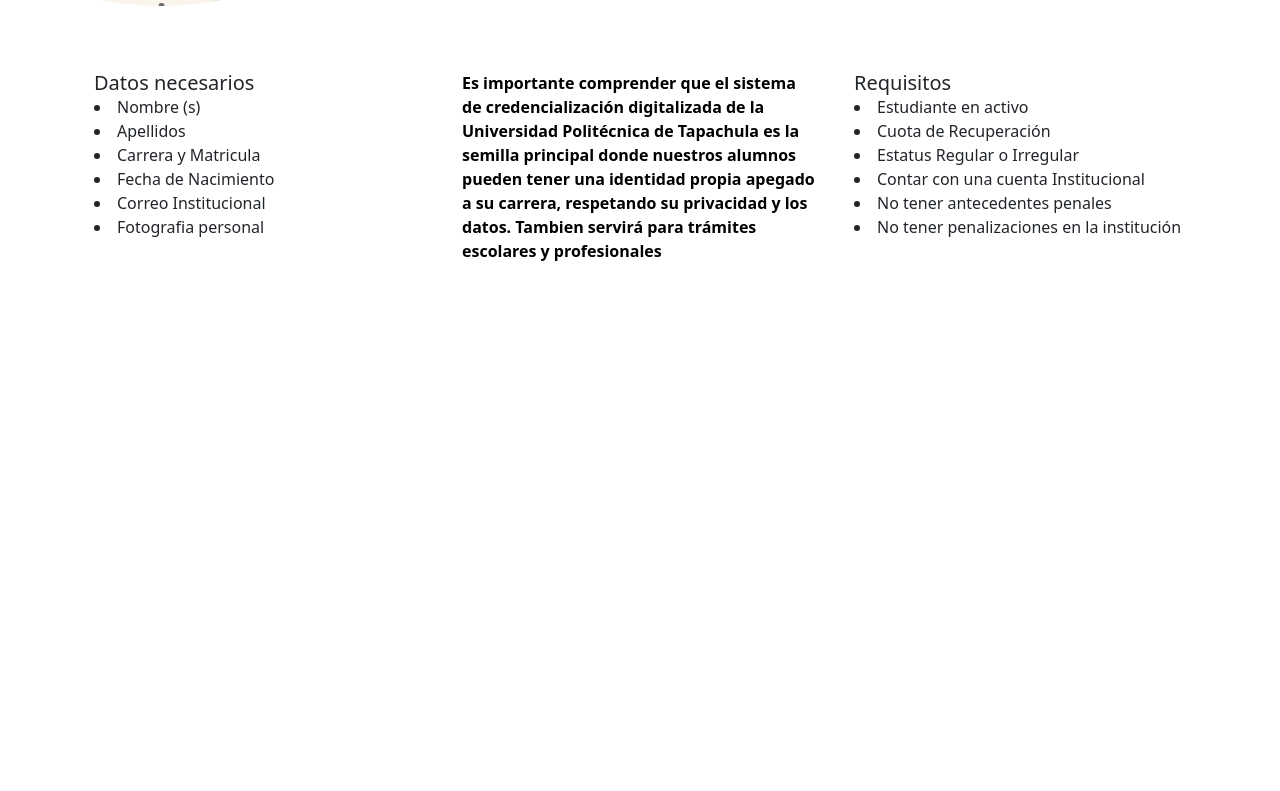
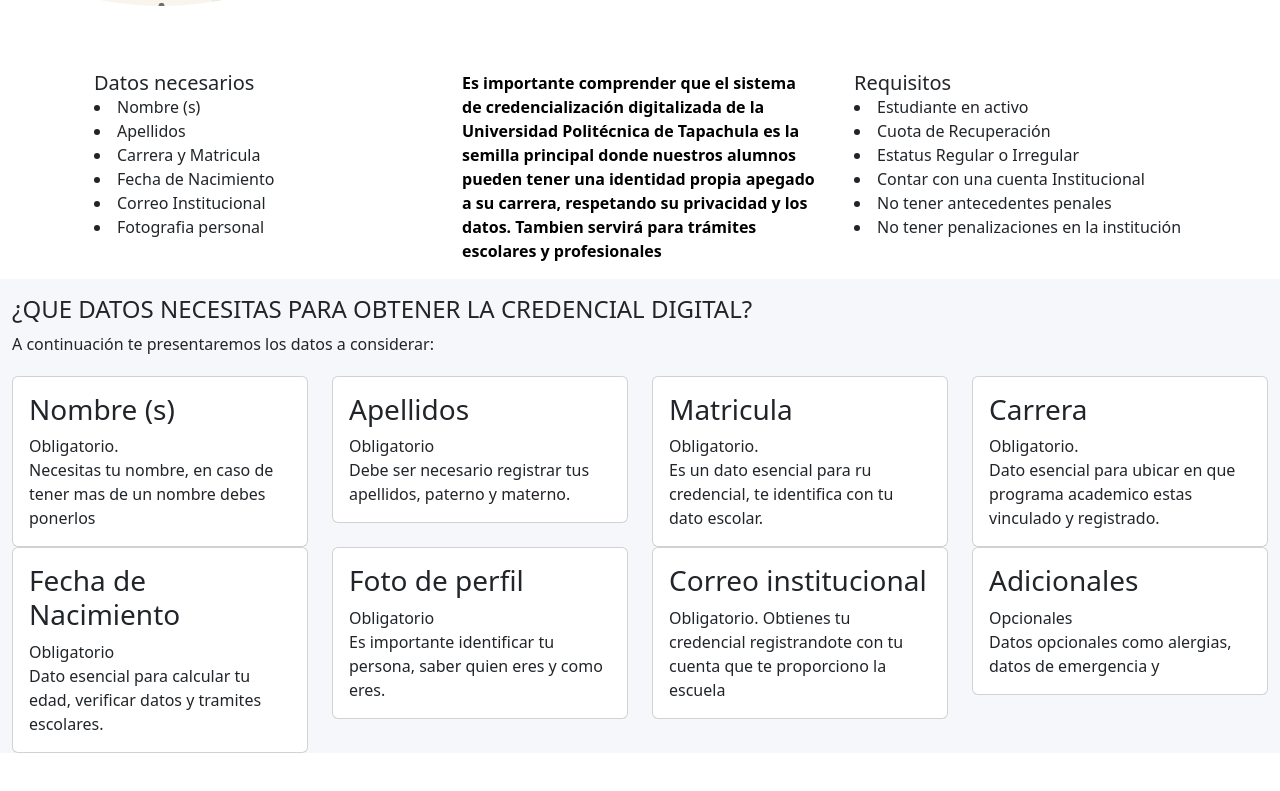
Before and after one commit to MexicodeInc2023/PolicardBeta, a SvelteKit app: page /info in a window 1280 px wide. Shown: the part 741-1532 px from the top of the page. Before the commit the page ends 1120 px from the top, so only its background shows below. Built offline with nearby package versions, Linux system fonts and the light colour scheme.

Commit message:
Info cards temporal (modificación sabado o dming)

```diff
--- a/src/routes/info/+page.svelte
+++ b/src/routes/info/+page.svelte
@@ -112,6 +112,157 @@
     </div>
 
 
+    <div class="grey-bg container-fluid">
+        <section id="minimal-statistics">
+          <div class="row">
+            <div class="col-12 mt-3 mb-1">
+              <h4 class="text-uppercase">¿QUE DATOS NECESITAS PARA OBTENER LA CREDENCIAL DIGITAL?</h4>
+              <p>A continuación te presentaremos los datos a considerar:</p>
+            </div>
+          </div>
+          <div class="row">
+            <div class="col-xl-3 col-sm-6 col-12">
+              <div class="card">
+                <div class="card-content">
+                  <div class="card-body">
+                    <div class="media d-flex">
+                      <div class="align-self-center">
+                        <i class="icon-pencil primary font-large-2 float-left"></i>
+                      </div>
+                      <div class="media-body text-right">
+                        <h3>Nombre (s)</h3>
+                        <span>Obligatorio. <br> Necesitas tu nombre, en caso de tener mas de un nombre debes ponerlos</span>
+                      </div>
+                    </div>
+                  </div>
+                </div>
+              </div>
+            </div>
+            <div class="col-xl-3 col-sm-6 col-12">
+              <div class="card">
+                <div class="card-content">
+                  <div class="card-body">
+                    <div class="media d-flex">
+                      <div class="align-self-center">
+                        <i class="icon-speech warning font-large-2 float-left"></i>
+                      </div>
+                      <div class="media-body text-right">
+                        <h3>Apellidos</h3>
+                        <span>Obligatorio <br> Debe ser necesario registrar tus apellidos, paterno y materno. </span>
+                      </div>
+                    </div>
+                  </div>
+                </div>
+              </div>
+            </div>
+            <div class="col-xl-3 col-sm-6 col-12">
+              <div class="card">
+                <div class="card-content">
+                  <div class="card-body">
+                    <div class="media d-flex">
+                      <div class="align-self-center">
+                        <i class="icon-graph success font-large-2 float-left"></i>
+                      </div>
+                      <div class="media-body text-right">
+                        <h3>Matricula</h3>
+                        <span>Obligatorio. <br> Es un dato esencial para ru credencial, te identifica con tu dato escolar. </span>
+                      </div>
+                    </div>
+                  </div>
+                </div>
+              </div>
+            </div>
+            <div class="col-xl-3 col-sm-6 col-12">
+              <div class="card">
+                <div class="card-content">
+                  <div class="card-body">
+                    <div class="media d-flex">
+                      <div class="align-self-center">
+                        <i class="icon-pointer danger font-large-2 float-left"></i>
+                      </div>
+                      <div class="media-body text-right">
+                        <h3>Carrera</h3>
+                        <span>Obligatorio. <br> Dato esencial para ubicar en que programa academico estas vinculado y registrado.</span>
+                      </div>
+                    </div>
+                  </div>
+                </div>
+              </div>
+            </div>
+          </div>
+
+          <div class="row">
+            <div class="col-xl-3 col-sm-6 col-12">
+              <div class="card">
+                <div class="card-content">
+                  <div class="card-body">
+                    <div class="media d-flex">
+                      <div class="media-body text-left">
+                        <h3 class="danger">Fecha de Nacimiento</h3>
+                        <span>Obligatorio <br> Dato esencial para calcular tu edad, verificar datos y tramites escolares.</span>
+                      </div>
+                      <div class="align-self-center">
+                        <i class="icon-rocket danger font-large-2 float-right"></i>
+                      </div>
+                    </div>
+                  </div>
+                </div>
+              </div>
+            </div>
+            <div class="col-xl-3 col-sm-6 col-12">
+              <div class="card">
+                <div class="card-content">
+                  <div class="card-body">
+                    <div class="media d-flex">
+                      <div class="media-body text-left">
+                        <h3 class="success">Foto de perfil</h3>
+                        <span>Obligatorio <br> Es importante identificar tu persona, saber quien eres y como eres.</span>
+                      </div>
+                      <div class="align-self-center">
+                        <i class="icon-user success font-large-2 float-right"></i>
+                      </div>
+                    </div>
+                  </div>
+                </div>
+              </div>
+            </div>
+
+            <div class="col-xl-3 col-sm-6 col-12">
+              <div class="card">
+                <div class="card-content">
+                  <div class="card-body">
+                    <div class="media d-flex">
+                      <div class="media-body text-left">
+                        <h3 class="warning">Correo institucional</h3>
+                        <span>Obligatorio. Obtienes tu credencial registrandote con tu cuenta que te proporciono la escuela</span>
+                      </div>
+                      <div class="align-self-center">
+                        <i class="icon-pie-chart warning font-large-2 float-right"></i>
+                      </div>
+                    </div>
+                  </div>
+                </div>
+              </div>
+            </div>
+            <div class="col-xl-3 col-sm-6 col-12">
+              <div class="card">
+                <div class="card-content">
+                  <div class="card-body">
+                    <div class="media d-flex">
+                      <div class="media-body text-left">
+                        <h3 class="primary">Adicionales</h3>
+                        <span>Opcionales <br> Datos opcionales como alergias, datos de emergencia y</span>
+                      </div>
+                      <div class="align-self-center">
+                        <i class="icon-support primary font-large-2 float-right"></i>
+                      </div>
+                    </div>
+                  </div>
+                </div>
+              </div>
+            </div>
+          </div>
+
 
 
 
@@ -125,6 +276,11 @@
 
 
 <style>
+
+
+.grey-bg {
+    background-color: #F5F7FA;
+}
 .banner{
     background-image: url('../../lib/img/background.png');
     background-size: cover;
```
